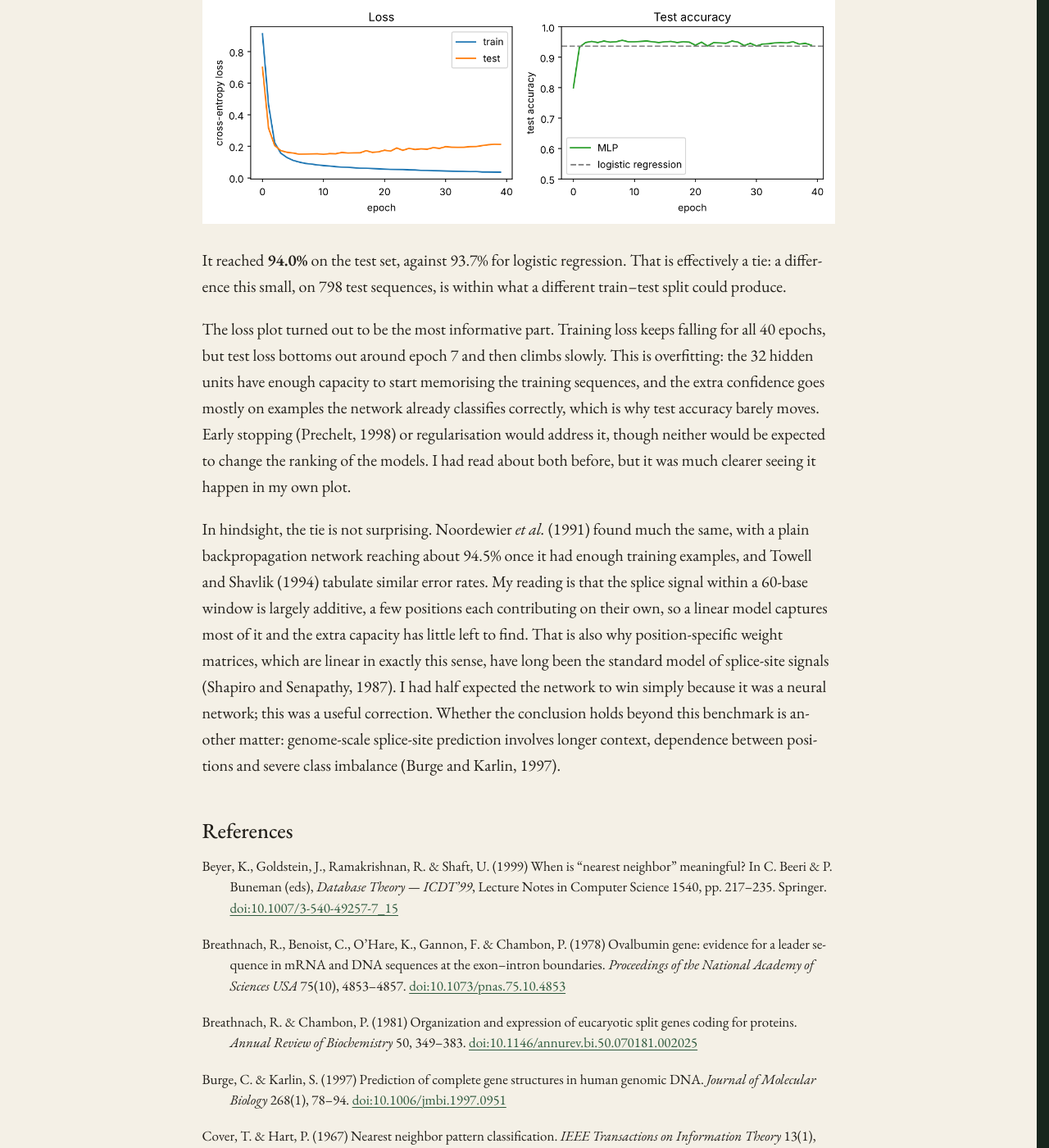
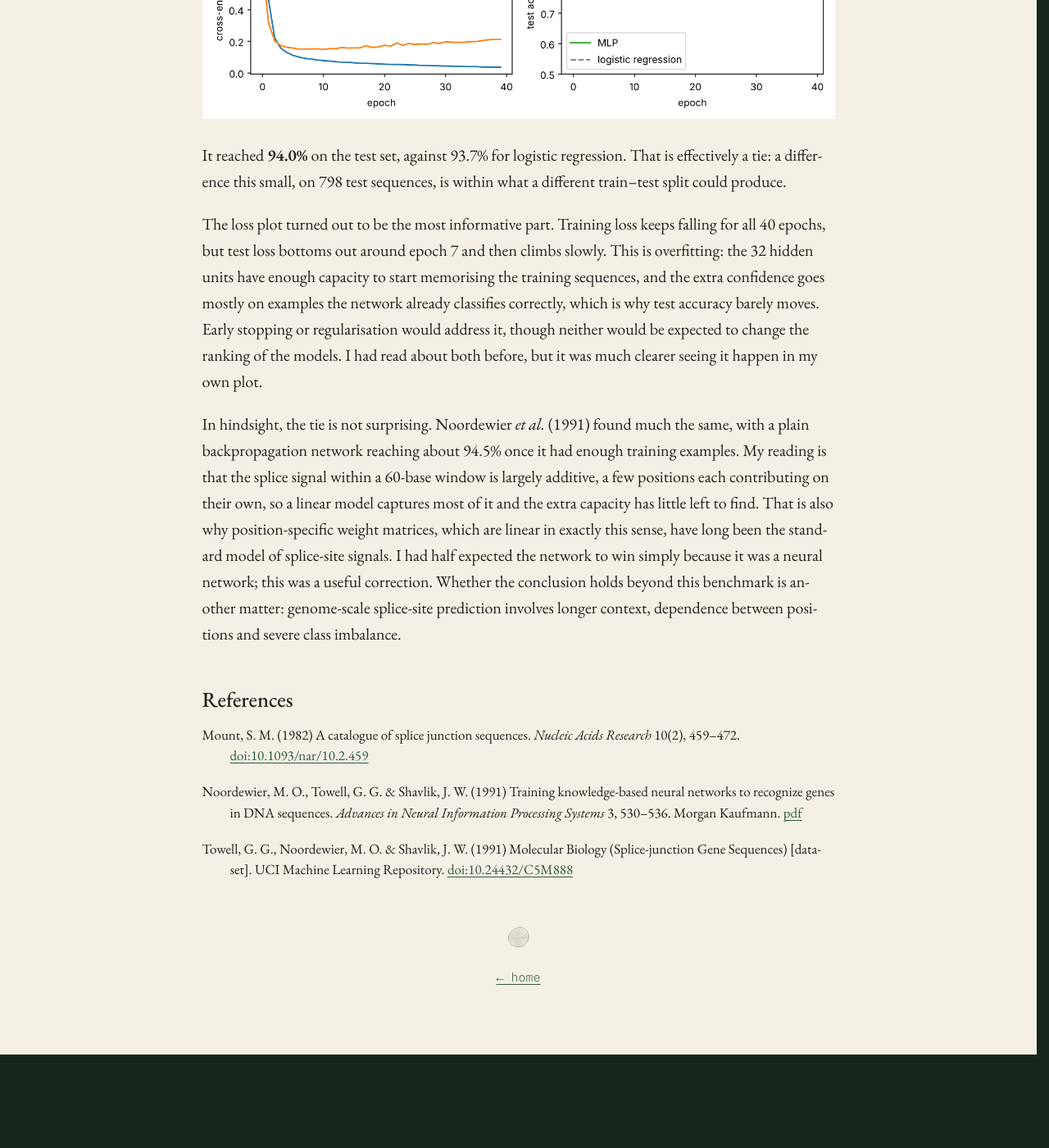
Before and after one commit to timj-wood/timj-wood.github.io, a Jekyll site: the page built from _posts/blog/2026-10-22-splice-site-neural-network.md, in a window 1280 px wide and 1400 px high, scrolled down 7374 px. Shown: the whole window at 82% size. Built offline with Jekyll 4.4.1, drawn with Linux system fonts in a browser that asks for light colours; after the commit the page ends 8660 px from its top, so only the background shows below that; some of the changed text lies outside the part shown.

Commit message:
Update 2026-10-22-splice-site-neural-network.md

````diff
--- a/_posts/blog/2026-10-22-splice-site-neural-network.md
+++ b/_posts/blog/2026-10-22-splice-site-neural-network.md
@@ -13,7 +13,7 @@ This post details my first attempt at creating a neural network, applied to a pr
 
 ## RNA splicing and rationale
 
-When a gene is transcribed, the pre-mRNA still contains its introns, which must be removed before translation. The boundaries of almost every intron carry a short consensus: GT at the exon–intron (donor) junction and AG at the intron–exon (acceptor) junction, the GT–AG rule first described by Breathnach *et al.* (1978) and reviewed by Breathnach and Chambon (1981). Catalogues of junction sequences later established an extended consensus, including a pyrimidine-rich tract upstream of acceptor sites (Mount, 1982; Shapiro and Senapathy, 1987). Because the rule is near-universal, it makes a good first target: I know what the answer should look like, so I can tell whether a model has learnt something sensible or something strange.
+When a gene is transcribed, the pre-mRNA still contains its introns, which must be removed before translation. The boundaries of almost every intron carry a short consensus: GT at the exon–intron (donor) junction and AG at the intron–exon (acceptor) junction, the GT–AG rule, first described in the late 1970s. Later catalogues of junction sequences established an extended consensus, including a pyrimidine-rich tract upstream of acceptor sites (Mount, 1982). Because the rule is near-universal, it makes a good first target: I know what the answer should look like, so I can tell whether a model has learnt something sensible or something strange.
 
 The question I put to each model is: given a window of 60 bases, is there a splice junction at its centre, and if so, which kind? The aim is a model that learns the GT…AG pattern by itself. Before that, I fit some ordinary classifiers so there is something to compare the network against.
 
@@ -55,7 +55,7 @@ pred = logreg.predict(X_test)
 print(f"Logistic regression test accuracy: {accuracy_score(y_test, pred):.3f}")
 ```
 
-It classified **93.7%** of the test sequences correctly, higher than I expected from a linear model. I also tried $k$-nearest neighbours (Cover and Hart, 1967), choosing $k$ by cross-validation as the JGI course does:
+It classified **93.7%** of the test sequences correctly, higher than I expected from a linear model. I also tried $k$-nearest neighbours, choosing $k$ by cross-validation as the JGI course does:
 
 ```python
 from sklearn.neighbors import KNeighborsClassifier
@@ -69,7 +69,7 @@ print(model.best_estimator_)
 print(f"kNN test accuracy: {model.score(X_test, y_test):.3f}")
 ```
 
-This was markedly worse, at **85.1%**. The likely reason is how distances behave between one-hot vectors in 240 dimensions: two unrelated 60-base sequences differ at most positions, so almost every pair ends up roughly the same distance apart and the nearest neighbours carry little information (Beyer *et al.*, 1999). The dataset's own contributors reported similarly poor nearest-neighbour results (Towell and Shavlik, 1994).
+This was markedly worse, at **85.1%**. The likely reason is how distances behave between one-hot vectors in 240 dimensions: two unrelated 60-base sequences differ at most positions, so almost every pair ends up roughly the same distance apart and the nearest neighbours carry little information. The dataset's own contributors reported similarly poor nearest-neighbour results.
 
 The logistic model is simple, but its weights are readable. It has one weight per (position, base) for each class, so the 240 weights can be reshaped into a 4 × 60 grid and plotted:
 
@@ -143,7 +143,7 @@ for epoch in range(400):
 
 ![Training loss for the hand-written neuron and the PyTorch one, overlaid](/images/splice/neuron_two_ways.png){: .narrow}
 
-The two loss curves sit on top of each other, and the final weights agree to within $2 \times 10^{-7}$. For a single neuron, then, `loss.backward()` is exactly the chain rule applied above, automated. Backpropagation proper is the same idea applied layer by layer, storing intermediate values so that nothing is computed twice (Rumelhart, Hinton and Williams, 1986), though I have not tested that part myself. Building a neuron by hand was a useful exercise; PyTorch does all of it for you, and in practice that is what you should use.
+The two loss curves sit on top of each other, and the final weights agree to within $2 \times 10^{-7}$. For a single neuron, then, `loss.backward()` is exactly the chain rule applied above, automated. Backpropagation proper is the same idea applied layer by layer, storing intermediate values so that nothing is computed twice, though I have not tested that part myself. Building a neuron by hand was a useful exercise; PyTorch does all of it for you, and in practice that is what you should use.
 
 ## What the neuron learnt
 
@@ -155,7 +155,7 @@ The four largest weights, in order, are G at −1, A at −2, T at +2 and G at +
 
 ## Adding a hidden layer
 
-A single neuron can only add up independent pieces of evidence. A hidden layer lets the network combine features (something like "G at +1 *and* T at +2 *and* a run of C and T before it"), which a weighted sum cannot do. So I built a small multilayer perceptron: 240 inputs, a hidden layer of 32 units with ReLU activation, $f(z) = \max(0, z)$ (Nair and Hinton, 2010), and three outputs for `EI`, `IE` and `N`, trained with mini-batch stochastic gradient descent for 40 epochs.
+A single neuron can only add up independent pieces of evidence. A hidden layer lets the network combine features (something like "G at +1 *and* T at +2 *and* a run of C and T before it"), which a weighted sum cannot do. So I built a small multilayer perceptron: 240 inputs, a hidden layer of 32 units with ReLU activation, $f(z) = \max(0, z)$, and three outputs for `EI`, `IE` and `N`, trained with mini-batch stochastic gradient descent for 40 epochs.
 
 ```python
 mlp = nn.Sequential(
@@ -183,39 +183,15 @@ Two things I learnt along the way:
 
 It reached **94.0%** on the test set, against 93.7% for logistic regression. That is effectively a tie: a difference this small, on 798 test sequences, is within what a different train–test split could produce.
 
-The loss plot turned out to be the most informative part. Training loss keeps falling for all 40 epochs, but test loss bottoms out around epoch 7 and then climbs slowly. This is overfitting: the 32 hidden units have enough capacity to start memorising the training sequences, and the extra confidence goes mostly on examples the network already classifies correctly, which is why test accuracy barely moves. Early stopping (Prechelt, 1998) or regularisation would address it, though neither would be expected to change the ranking of the models. I had read about both before, but it was much clearer seeing it happen in my own plot.
+The loss plot turned out to be the most informative part. Training loss keeps falling for all 40 epochs, but test loss bottoms out around epoch 7 and then climbs slowly. This is overfitting: the 32 hidden units have enough capacity to start memorising the training sequences, and the extra confidence goes mostly on examples the network already classifies correctly, which is why test accuracy barely moves. Early stopping or regularisation would address it, though neither would be expected to change the ranking of the models. I had read about both before, but it was much clearer seeing it happen in my own plot.
 
-In hindsight, the tie is not surprising. Noordewier *et al.* (1991) found much the same, with a plain backpropagation network reaching about 94.5% once it had enough training examples, and Towell and Shavlik (1994) tabulate similar error rates. My reading is that the splice signal within a 60-base window is largely additive, a few positions each contributing on their own, so a linear model captures most of it and the extra capacity has little left to find. That is also why position-specific weight matrices, which are linear in exactly this sense, have long been the standard model of splice-site signals (Shapiro and Senapathy, 1987). I had half expected the network to win simply because it was a neural network; this was a useful correction. Whether the conclusion holds beyond this benchmark is another matter: genome-scale splice-site prediction involves longer context, dependence between positions and severe class imbalance (Burge and Karlin, 1997).
+In hindsight, the tie is not surprising. Noordewier *et al.* (1991) found much the same, with a plain backpropagation network reaching about 94.5% once it had enough training examples. My reading is that the splice signal within a 60-base window is largely additive, a few positions each contributing on their own, so a linear model captures most of it and the extra capacity has little left to find. That is also why position-specific weight matrices, which are linear in exactly this sense, have long been the standard model of splice-site signals. I had half expected the network to win simply because it was a neural network; this was a useful correction. Whether the conclusion holds beyond this benchmark is another matter: genome-scale splice-site prediction involves longer context, dependence between positions and severe class imbalance.
 
 ## References
 {: .unnumbered}
 
-Beyer, K., Goldstein, J., Ramakrishnan, R. & Shaft, U. (1999) When is "nearest neighbor" meaningful? In C. Beeri & P. Buneman (eds), *Database Theory — ICDT'99*, Lecture Notes in Computer Science 1540, pp. 217–235. Springer. [doi:10.1007/3-540-49257-7_15](https://doi.org/10.1007/3-540-49257-7_15)
-
-Breathnach, R., Benoist, C., O'Hare, K., Gannon, F. & Chambon, P. (1978) Ovalbumin gene: evidence for a leader sequence in mRNA and DNA sequences at the exon–intron boundaries. *Proceedings of the National Academy of Sciences USA* 75(10), 4853–4857. [doi:10.1073/pnas.75.10.4853](https://doi.org/10.1073/pnas.75.10.4853)
-
-Breathnach, R. & Chambon, P. (1981) Organization and expression of eucaryotic split genes coding for proteins. *Annual Review of Biochemistry* 50, 349–383. [doi:10.1146/annurev.bi.50.070181.002025](https://doi.org/10.1146/annurev.bi.50.070181.002025)
-
-Burge, C. & Karlin, S. (1997) Prediction of complete gene structures in human genomic DNA. *Journal of Molecular Biology* 268(1), 78–94. [doi:10.1006/jmbi.1997.0951](https://doi.org/10.1006/jmbi.1997.0951)
-
-Cover, T. & Hart, P. (1967) Nearest neighbor pattern classification. *IEEE Transactions on Information Theory* 13(1), 21–27. [doi:10.1109/TIT.1967.1053964](https://doi.org/10.1109/TIT.1967.1053964)
-
 Mount, S. M. (1982) A catalogue of splice junction sequences. *Nucleic Acids Research* 10(2), 459–472. [doi:10.1093/nar/10.2.459](https://doi.org/10.1093/nar/10.2.459)
-
-Nair, V. & Hinton, G. E. (2010) Rectified linear units improve restricted Boltzmann machines. *Proceedings of the 27th International Conference on Machine Learning (ICML)*, pp. 807–814. Omnipress.
 
 Noordewier, M. O., Towell, G. G. & Shavlik, J. W. (1991) Training knowledge-based neural networks to recognize genes in DNA sequences. *Advances in Neural Information Processing Systems* 3, 530–536. Morgan Kaufmann. [pdf](https://proceedings.neurips.cc/paper/1990/file/8efb100a295c0c690931222ff4467bb8-Paper.pdf)
 
-Paszke, A., Gross, S., Massa, F., Lerer, A., Bradbury, J., Chanan, G., Killeen, T., Lin, Z., Gimelshein, N., Antiga, L., Desmaison, A., Köpf, A., Yang, E., DeVito, Z., Raison, M., Tejani, A., Chilamkurthy, S., Steiner, B., Fang, L., Bai, J. & Chintala, S. (2019) PyTorch: an imperative style, high-performance deep learning library. *Advances in Neural Information Processing Systems* 32, 8024–8035.
-
-Pedregosa, F., Varoquaux, G., Gramfort, A., Michel, V., Thirion, B., Grisel, O., Blondel, M., Prettenhofer, P., Weiss, R., Dubourg, V., Vanderplas, J., Passos, A., Cournapeau, D., Brucher, M., Perrot, M. & Duchesnay, É. (2011) Scikit-learn: machine learning in Python. *Journal of Machine Learning Research* 12, 2825–2830.
-
-Prechelt, L. (1998) Early stopping — but when? In G. B. Orr & K.-R. Müller (eds), *Neural Networks: Tricks of the Trade*, Lecture Notes in Computer Science 1524, pp. 55–69. Springer. [doi:10.1007/3-540-49430-8_3](https://doi.org/10.1007/3-540-49430-8_3)
-
-Rumelhart, D. E., Hinton, G. E. & Williams, R. J. (1986) Learning representations by back-propagating errors. *Nature* 323, 533–536. [doi:10.1038/323533a0](https://doi.org/10.1038/323533a0)
-
-Shapiro, M. B. & Senapathy, P. (1987) RNA splice junctions of different classes of eukaryotes: sequence statistics and functional implications in gene expression. *Nucleic Acids Research* 15(17), 7155–7174. [doi:10.1093/nar/15.17.7155](https://doi.org/10.1093/nar/15.17.7155)
-
 Towell, G. G., Noordewier, M. O. & Shavlik, J. W. (1991) Molecular Biology (Splice-junction Gene Sequences) [dataset]. UCI Machine Learning Repository. [doi:10.24432/C5M888](https://doi.org/10.24432/C5M888)
-
-Towell, G. G. & Shavlik, J. W. (1994) Knowledge-based artificial neural networks. *Artificial Intelligence* 70(1–2), 119–165. [doi:10.1016/0004-3702(94)90105-8](https://doi.org/10.1016/0004-3702(94)90105-8)
````
Also changed, not shown: other parts of _posts/blog/2026-10-22-splice-site-neural-network.md (+2 -2 lines).
